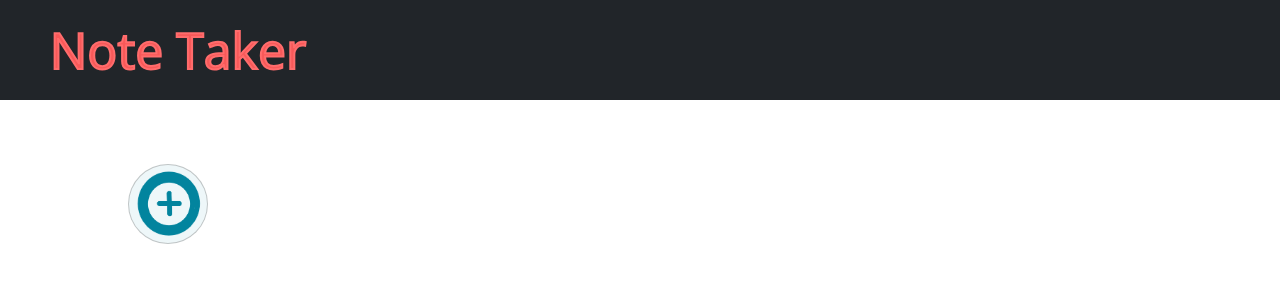
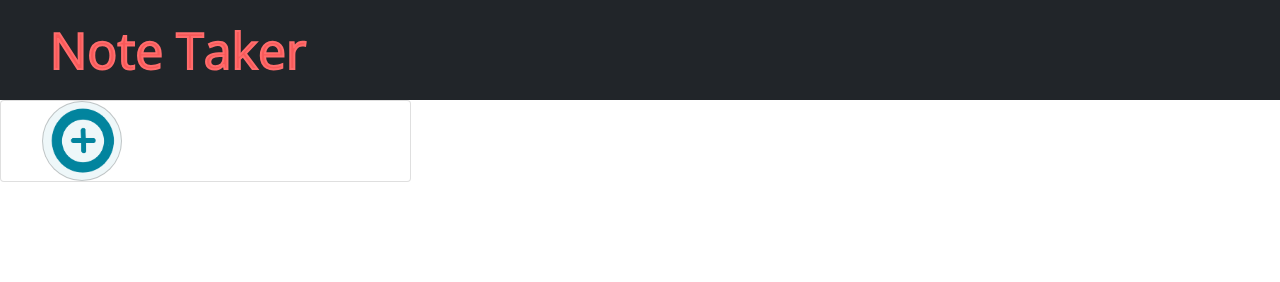
Before and after one commit to Core-Creates/11-Note-Taker, a plain HTML site: page index.html in a window 1280 px wide. Drawn offline with nearby package versions, Linux system fonts and the light colour scheme.

Commit message:
added button

```diff
--- a/index.html
+++ b/index.html
@@ -26,15 +26,24 @@
     </header>
 
 
-    <!-- main section -->
-    <main>
-        <button >
-            <a class ='circle-btn'></a>
-        </button>
-    </main>
+    <!-- grid section -->
+    <div class="row">
+
+        <!-- aside section -->
+        <aside class="col-lg-4">
+            <div class="card">
+                <button></button>
+            </div>
+        </aside>
 
 
-    <!--  -->
+        <!-- main -->
+        <main class="col-lg-8"></main>
+
+    </div>
+
+
+    <!-- footer section -->
     <footer class="footer"></footer>
 
     <script src="https://cdn.jsdelivr.net/npm/bootstrap@5.0.0-beta3/dist/js/bootstrap.bundle.min.js"
--- a/style.css
+++ b/style.css
@@ -20,9 +20,9 @@ nav {
     padding-left: 3%;
 } */
 
-main {
+aside {
     margin-top: 5%;
-    margin-left: 10%;
+    /* margin-left: 10%; */
 }
 
 button {
@@ -32,13 +32,10 @@ button {
     background-size: 80px 80px;
     background-image: url(2nd-plus.png);
     border: 0.5px solid rgba(121, 121, 121, 0.404);
+    margin-left: 10%;
 
 }
-.circle-btn {
-    border-radius: 50%;
-    width: 80px;
-    height: 80px;
 
-
+aside {
 
 }
```
